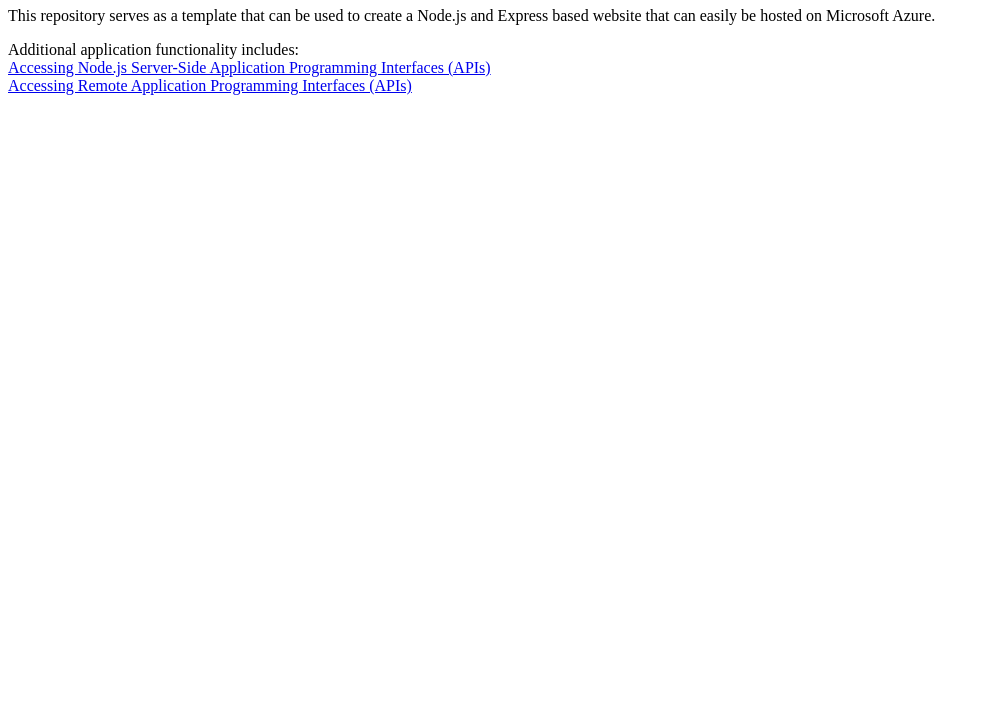
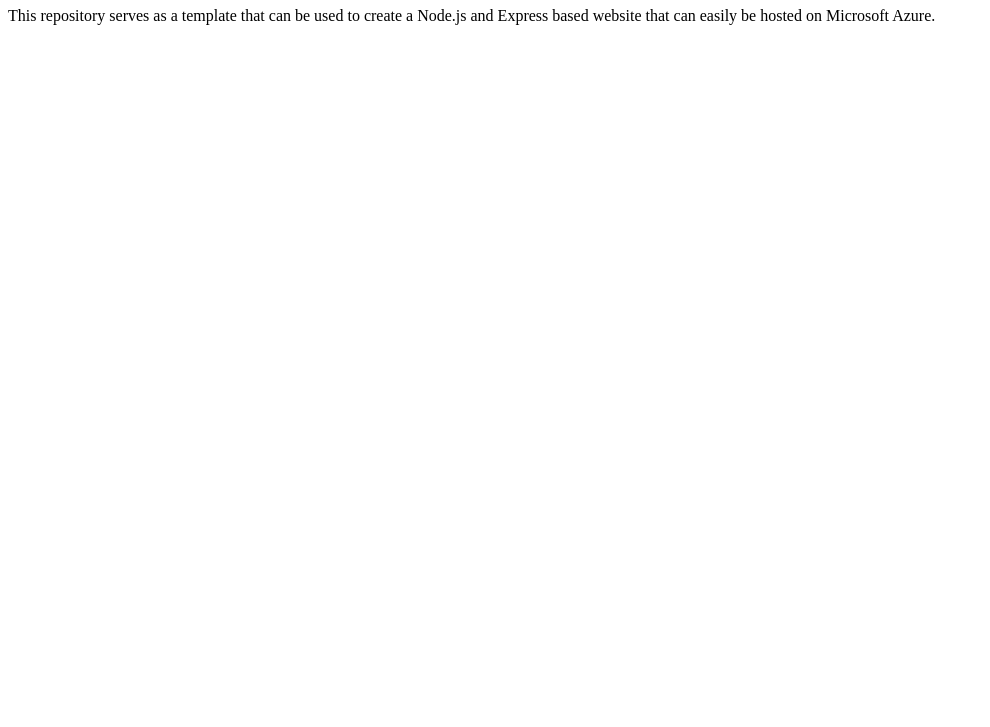
Before and after one commit to jayrellg/Web-Resume, a website: page static/index.html in a window 1280 px wide. Shown: the part 73-800 px from the top of the page, without its empty margins (0-990 px from the left). Drawn offline with Linux system fonts and the light colour scheme.

Commit message:
Update index.html

```diff
--- a/static/index.html
+++ b/static/index.html
@@ -8,8 +8,5 @@
 <p>This repository serves as a template that can be used to create a Node.js and Express based website that can easily
 be hosted on Microsoft Azure.</p>
 
-Additional application functionality includes:<br />
-<a href="fetching-from-server.html">Accessing Node.js Server-Side Application Programming Interfaces (APIs)</a><br />
-<a href="fetching-remote-dog-breeds.html">Accessing Remote Application Programming Interfaces (APIs)</a>
 </body>
 </html>
```
